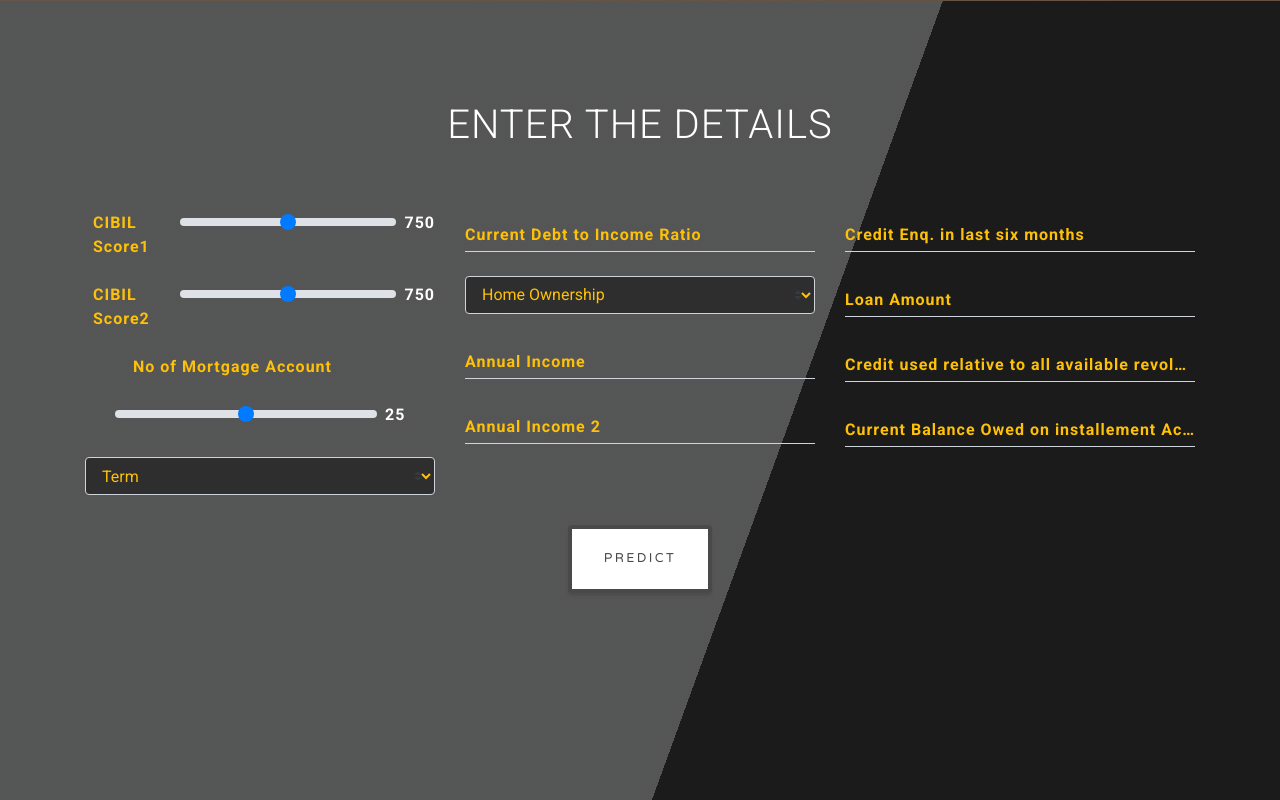
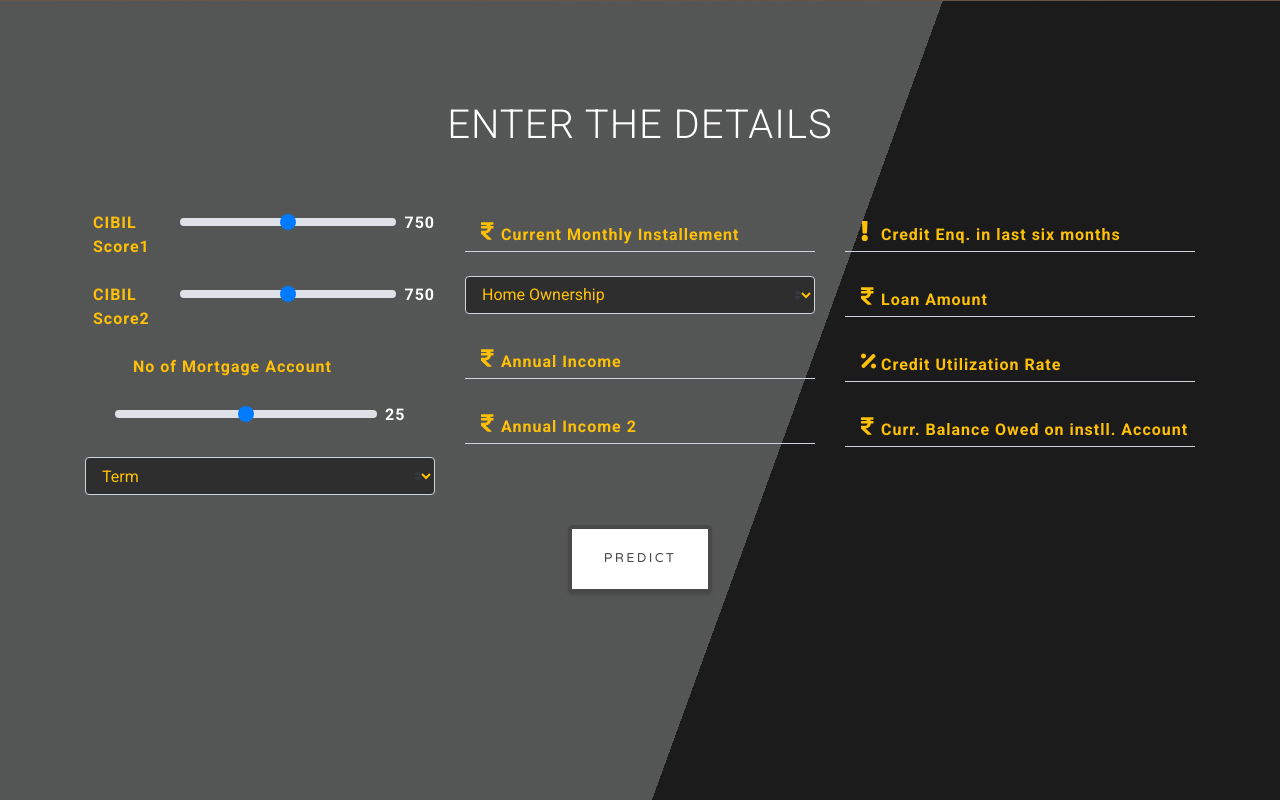
Before and after one commit to aaryan-2310/loan-prediction-flask, a Flask app: page /joint in a window 1280 px wide. Shown: the part 799-1599 px from the top of the page. Run offline with Flask 2, Linux system fonts and the light colour scheme; parts of the project's set-up code (start-up, migrations or seed data) failed here and were passed over; some libraries are stand-ins or nearby versions.

Commit message:
Added Pre-Icons & Maximum Loan Eligibility Feature

```diff
--- a/app.py
+++ b/app.py
@@ -55,7 +55,7 @@ def individual():
         #term as integer: 36 or 60
         term = int(request.form['term'])
         #debt to income as float
-        dti = float(request.form['dti'])
+        currEmi = float(request.form['currEmi'])
         #home ownership as string
         home_ownership = request.form['home_ownership']
         #number or mortgage accounts as integer
@@ -83,13 +83,13 @@ def individual():
 
         #use equal monthly installment formula
         if term==36:
-            int_rate = apr_row['36_mo'].values[0]/100
+            int_rate = 14/12/100
             emi = int_rate/36
             installment = loan_amnt * (int_rate*(1+int_rate)**36) / ((1+int_rate)**36 - 1)
             term = 1
 
         else:
-            int_rate = apr_row['60_mo'].values[0]/100
+            int_rate = 14/12/100
             emi = int_rate/60
             installment = loan_amnt * (int_rate*(1+int_rate)**36) / ((1+int_rate)**36 - 1)
             term = 2
@@ -97,6 +97,7 @@ def individual():
         #make integer
         installment = int(installment)
         inst_amnt_ratio=installment/loan_amnt
+        dti = (currEmi/(annual_inc/12)) * 100
 
 
         temp = pd.DataFrame(index=[0])
@@ -132,7 +133,6 @@ def individual():
         for feat in df_macro_mean.columns:
             scale[feat] = (scale[feat] - df_macro_mean.loc[code,feat]) / df_macro_std.loc[code,feat]
 
-
         #make prediction
         pred = clf_individual.predict(scale)
 
@@ -150,7 +150,10 @@ def individual():
             print(pred)
             res = 'Congratulations! Approved!'
 
-
+        CalEmi = ((annual_inc/12)*0.5) - currEmi
+        amnt = (((1+int_rate)**term)-1) / ((1+int_rate) ** term)  * 2.85
+        principal = (CalEmi/int_rate) * amnt
+        output_dict['Maximum Loan Amount Eligible (₹)'] = int(principal) * 12
 
         #render form again and add prediction
         return (render_template('individual.html',
@@ -171,7 +174,7 @@ def joint():
         #term as integer: 36 or 60
         term = int(request.form['term'])
         #debt to income as float
-        dti_joint = float(request.form['dti_joint'])
+        currEmi = float(request.form['currEmi'])
         #home ownership as string
         home_ownership = request.form['home_ownership']
         #number or mortgage accounts as integer
@@ -212,6 +215,8 @@ def joint():
         #make integer
         installment = int(installment)
         inst_amnt_ratio = installment/loan_amnt
+        dti_joint = (currEmi/int(((annual_inc+sec_annual_inc)/2)*12)) * 100
+
 
         temp = pd.DataFrame(index=[1])
         #temp['fico'] = fico
@@ -233,7 +238,7 @@ def joint():
         #create original output dict
         output_dict= dict()
         output_dict['Given Annual Income'] = annual_inc
-        output_dict['Calculated Avg FICO'] = cibil_score
+        output_dict['Calculated Avg CIBIL Score'] = cibil_score
         output_dict['Predicted Interest Rate'] = int_rate * 100 #revert back to percentage
         output_dict['Predicted Installment']=installment
         output_dict['Number of Payments'] = 36 if term==1 else 60
@@ -261,7 +266,10 @@ def joint():
         else:
             res = 'Congratulations! Approved!'
 
-
+        CalEmi = ((annual_inc/12)*0.5) - currEmi
+        amnt = (((1+int_rate)**term)-1) / ((1+int_rate) ** term)  * 2.85
+        principal = (CalEmi/int_rate) * amnt
+        output_dict['Maximum Loan Amount Eligible (₹)'] = int(principal) * 12
 
         #render form again and add prediction
         return render_template('joint.html',
--- a/templates/joint.html
+++ b/templates/joint.html
@@ -65,9 +65,10 @@
                       </select>
                       </div>
                 <div class="col-md-4 col-sm-6">
-                    <div class="md-form">
-                        <input type="number" id="dti" name="dti_joint" class="form-control amber-text" min="0" max="100" onkeypress="return (event.charCode == 8 || event.charCode == 0) ? null : (event.charCode >= 48 || event.charCode == 46) && event.charCode <=57" required>
-                        <label for="dti">Current Debt to Income Ratio</label>
+                    <div class="md-form input-with-pre-icon">
+                      <i class="fas fa-rupee-sign input-prefix amber-text fa-lg"></i>
+                        <input type="number" id="currEmi" name="currEmi" class="form-control amber-text" min="0"  onkeypress="return (event.charCode == 8 || event.charCode == 0) ? null : (event.charCode >= 48 || event.charCode == 46) && event.charCode <=57" required>
+                        <label for="currEmi">Current Monthly Installement</label>
                       </div>
 
                       <select class="browser-default custom-select amber-text elegant-color mySelect" name="home_ownership" required>
@@ -81,11 +82,13 @@
                       </select>
 
 
-                      <div class="md-form">
+                      <div class="md-form input-with-pre-icon">
+                        <i class="fas fa-rupee-sign input-prefix amber-text fa-lg"></i>
                         <input type="number" id="AnnualInc" name="annual_inc" class="form-control amber-text" min="0" onkeypress="return (event.charCode == 8 || event.charCode == 0) ? null : (event.charCode >= 48 || event.charCode == 46) && event.charCode <=57" required>
                         <label for="AnnualInc">Annual Income</label>
                       </div>
-                      <div class="md-form">
+                      <div class="md-form input-with-pre-icon">
+                        <i class="fas fa-rupee-sign input-prefix amber-text fa-lg"></i>
                         <input type="number" id="AnnualInc2" name="sec_annual_inc" class="form-control amber-text" min="0" onkeypress="return (event.charCode == 8 || event.charCode == 0) ? null : (event.charCode >= 48 || event.charCode == 46) && event.charCode <=57" required>
                         <label for="AnnualInc2">Annual Income 2</label>
                       </div>
@@ -93,24 +96,28 @@
 
 
                 <div class="col-md-4 col-sm-6">
-                    <div class="md-form">
+                    <div class="md-form input-with-pre-icon">
+                      <i class="fas fa-exclamation input-prefix amber-text fa-lg"></i>
                         <input type="number" id="credEnq" name="inq_last_6mths" class="form-control amber-text" min="0" onkeypress="return (event.charCode == 8 || event.charCode == 0) ? null : event.charCode >= 48 && event.charCode <=57" required>
                         <label for="credEnq">Credit Enq. in  last six months</label>
                       </div>
 
-                      <div class="md-form">
+                      <div class="md-form input-with-pre-icon">
+                        <i class="fas fa-rupee-sign input-prefix amber-text fa-lg"></i>
                         <input type="number" id="loanAmount" name="loan_amnt" class="form-control amber-text" min="0" onkeypress="return (event.charCode == 8 || event.charCode == 0) ? null : (event.charCode >= 48 || event.charCode == 46) && event.charCode <=57" required>
                         <label for="loanAmount">Loan Amount</label>
                       </div>
 
-                      <div class="md-form">
+                      <div class="md-form input-with-pre-icon">
+                        <i class="fas fa-percentage input-prefix amber-text fa-lg"></i>
                         <input type="number" id="credUsed" name="revol_util" class="form-control amber-text" min="0" max="200" onkeypress="return (event.charCode == 8 || event.charCode == 0) ? null : (event.charCode >= 48 || event.charCode == 46) && event.charCode <=57" required>
-                        <label for="credUsed"> Credit used relative to all available revolving credit</label>
+                        <label for="credUsed"> Credit Utilization Rate</label>
                       </div>
 
-                    <div class="md-form">
+                    <div class="md-form input-with-pre-icon">
+                      <i class="fas fa-rupee-sign input-prefix amber-text fa-lg"></i>
                         <input type="number" id="CurrBalance" name="total_bal_il" class="form-control amber-text" min="0" onkeypress="return (event.charCode == 8 || event.charCode == 0) ? null : (event.charCode >= 48 || event.charCode == 46) && event.charCode <=57" required>
-                        <label for="CurrBalance"> Current Balance Owed on installement Account</label>
+                        <label for="CurrBalance"> Curr. Balance Owed on instll. Account</label>
                       </div>
                     </div>
 
@@ -124,7 +131,7 @@
     </div>
 
     <section class="hoverable p-2 m-4 rounded ">
-      <div class="text-container joint-feature text-white" align="center">
+      <div class="text-container text-black" align="center">
         {% if result %}
         {% for variable, value in original_input.items() %}
         <br><b>{{ variable }}</b> : {{ value }}
```
Also changed, not shown: templates/individual.html (+12 -8 lines).
